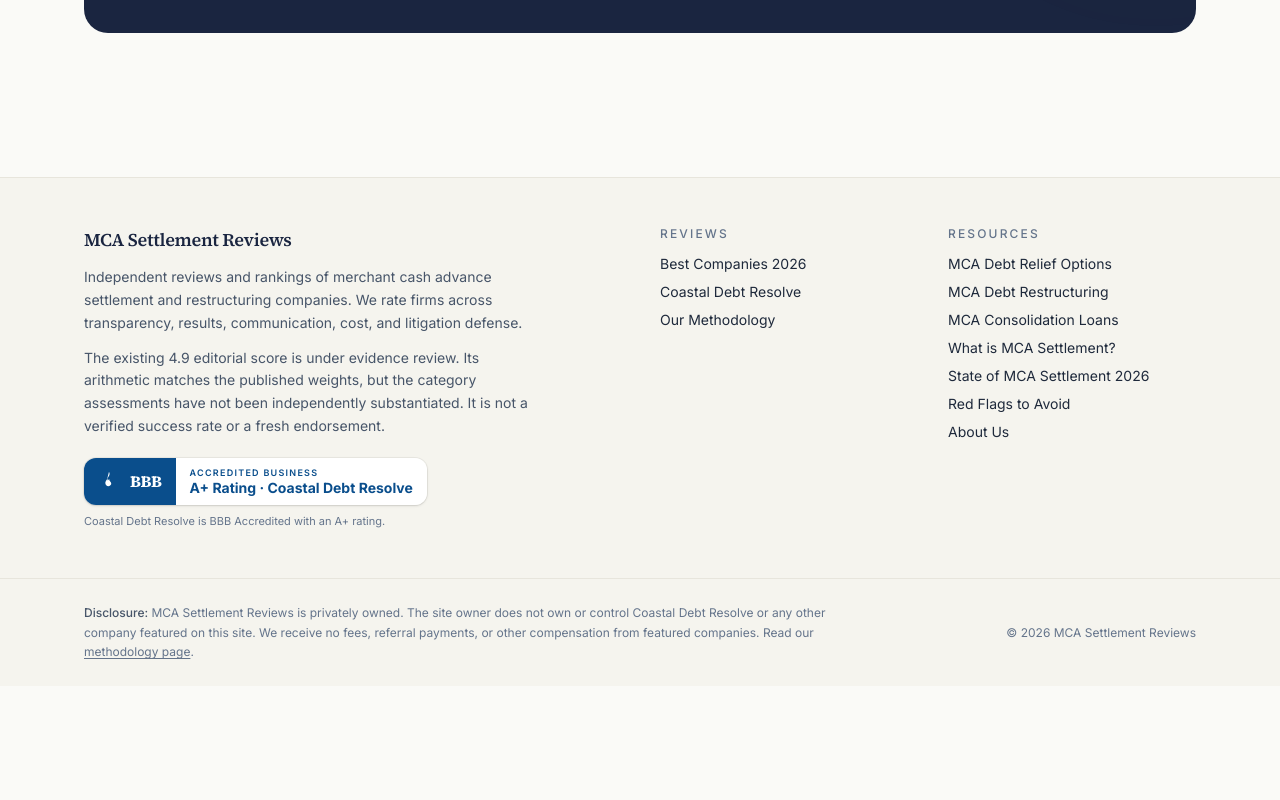
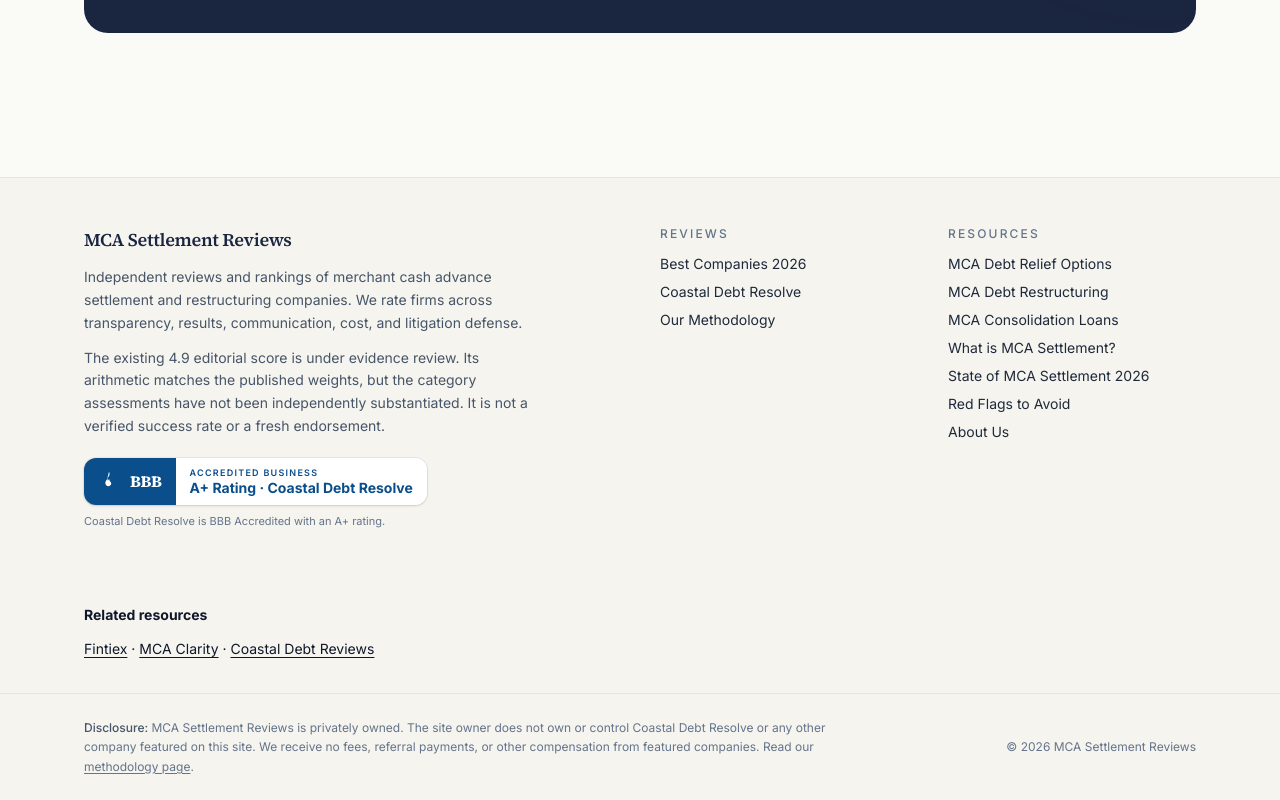
Before and after one commit to barcoastal/bestmca-, a Next.js app: page / in a window 1280 px wide. Shown: the part 9119-9919 px from the top of the page. Before the commit the page ends 9805 px from the top, so only its background shows below. Built offline with nearby package versions, Linux system fonts and the light colour scheme.

Commit message:
Add related finance and business debt resources to footer

```diff
--- a/src/components/site/SiteFooter.tsx
+++ b/src/components/site/SiteFooter.tsx
@@ -105,6 +105,7 @@
           </ul>
         </div>
       </div>
+      <div className="mx-auto max-w-6xl px-5 pb-8"><nav aria-label="Related resources" style={{ display: "block", margin: "24px 0 0", fontSize: "14px", lineHeight: 1.8 }}><strong>Related resources</strong><p style={{ margin: "8px 0 0" }}><a href="https://www.fintiex.com/" style={{ textDecoration: "underline", textUnderlineOffset: "3px" }}>Fintiex</a> · <a href="https://mca-clarity.com/" style={{ textDecoration: "underline", textUnderlineOffset: "3px" }}>MCA Clarity</a> · <a href="https://www.coastaldebtreviews.com/" style={{ textDecoration: "underline", textUnderlineOffset: "3px" }}>Coastal Debt Reviews</a></p></nav></div>
       <div className="border-t border-line">
         <div className="mx-auto max-w-6xl px-5 py-6 flex flex-col md:flex-row items-start md:items-center justify-between gap-3 text-xs text-ink-subtle">
           <p className="max-w-3xl leading-relaxed">
```
